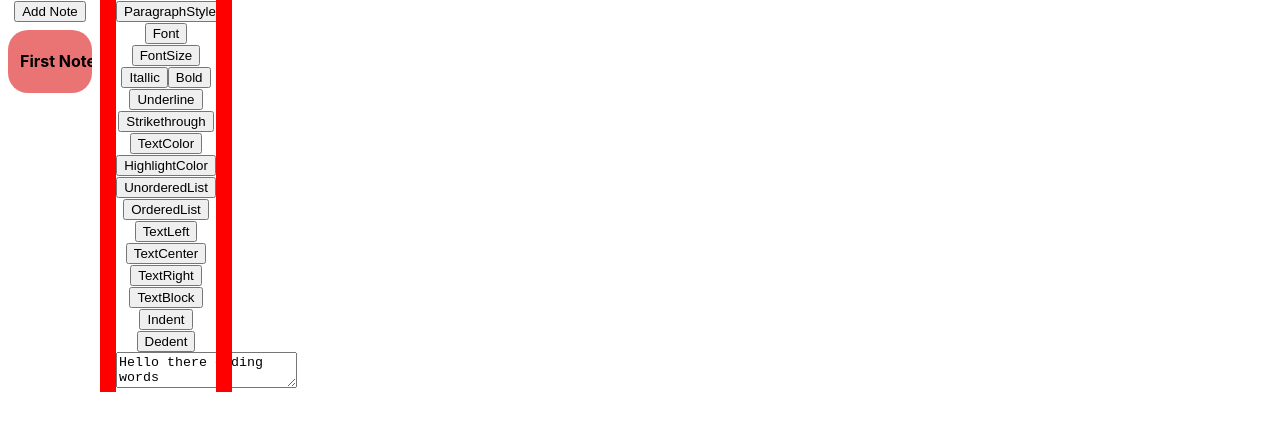
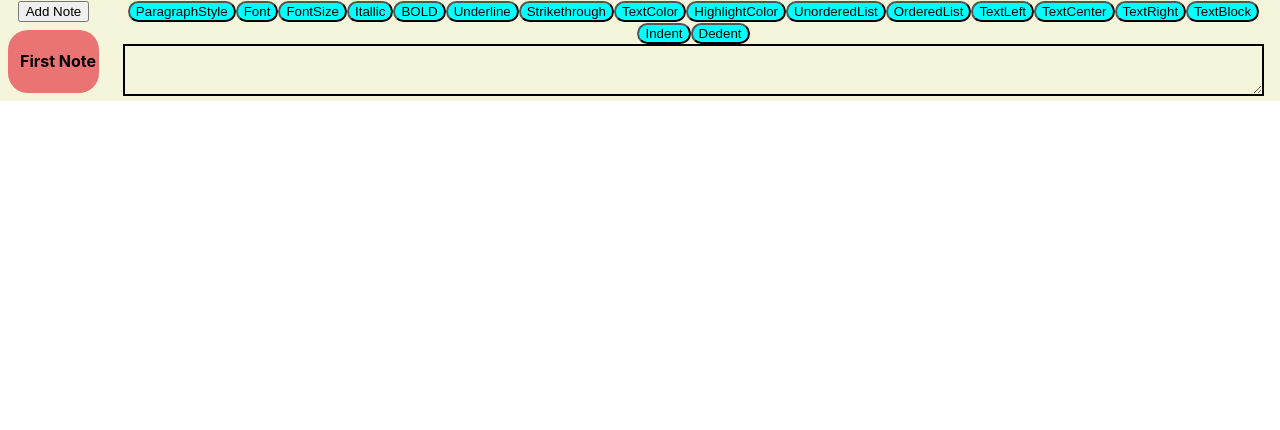
Before and after one commit to dugramen/rich-notes, a React (Create React App) app: page / in a window 1280 px wide. Shown: the top 430 px of the page. Built offline with nearby package versions, Linux system fonts and the light colour scheme.

Commit message:
Resizable Panel working

```diff
--- a/package.json
+++ b/package.json
@@ -6,9 +6,11 @@
     "@testing-library/jest-dom": "^5.16.4",
     "@testing-library/react": "^13.3.0",
     "@testing-library/user-event": "^13.5.0",
+    "draft-js": "^0.11.7",
     "react": "^18.2.0",
     "react-dom": "^18.2.0",
-    "react-scripts": "5.0.1",
+    "react-scripts": "^5.0.1",
+    "react-split-pane": "^0.1.92",
     "web-vitals": "^2.1.4"
   },
   "scripts": {
--- a/public/index.html
+++ b/public/index.html
@@ -5,6 +5,7 @@
     <link rel="icon" href="%PUBLIC_URL%/favicon.ico" />
     <meta name="viewport" content="width=device-width, initial-scale=1" />
     <meta name="theme-color" content="#000000" />
+    <meta charset="utf-8" />
     <meta
       name="description"
       content="Web site created using create-react-app"
--- a/src/App.css
+++ b/src/App.css
@@ -1,8 +1,14 @@
+html, body {
+  height: 100%;
+}
+
 .App {
   text-align: center;
+  height: 100%;
 }
 
 .App-body {
   display: flex;
   flex-direction: row;
+  align-items: stretch;
 }
--- a/src/App.js
+++ b/src/App.js
@@ -1,9 +1,10 @@
-import logo from './logo.svg';
+import ReactDOM from 'react-dom';
 import './App.css';
 import NoteList from './components/NoteList/NoteList';
 import Writer from './components/Writer/Writer';
 import Header from './components/Header/Header';
 import ResizablePanel from './components/ResizablePanel/ResizablePanel.js';
+import SplitPane from 'react-split-pane';
 
 function App() {
   console.log(<div>
@@ -21,4 +22,5 @@ function App() {
   );
 }
 
+// ReactDOM.render(<App/>, document.getElementById("root"))
 export default App;
--- a/src/components/NoteList/Note.css
+++ b/src/components/NoteList/Note.css
@@ -39,15 +39,16 @@
 }
 
 .note-item > :first-child {
-
+    flex-grow: 1;
     overflow: hidden;
     text-overflow: clip;
     white-space: nowrap;
     flex-shrink: 1;
+    text-align: left;
 }
 
 .note-item button {
-    flex-grow: 1;
+    flex-grow: 0;
     flex-shrink: 0;
     border: none;
     /* height: 100%; */
--- a/src/components/ResizablePanel/ResizablePanel.css
+++ b/src/components/ResizablePanel/ResizablePanel.css
@@ -3,12 +3,21 @@
     max-width: 100%;
     display: flex;
     flex-direction: row;
+    /* justify-content: stretch; */
+    background-color: beige;
+}
+
+.resizable-panel:last-child {
+    width: 100%;
 }
 
 .divider {
     flex: 0;
     min-width: 16px;
     min-height: 100%;
-    background-color: red;
     cursor: w-resize;
 }
+
+.divider:hover {
+    background-color: gray;
+}
--- a/src/components/ResizablePanel/ResizablePanel.js
+++ b/src/components/ResizablePanel/ResizablePanel.js
@@ -32,7 +32,7 @@ export default function ResizablePanel({children}) {
     for (let i = 0; i < children.length ; i++) {
         childrenWithBreaks.push(<div
             ref={refWidths.current[i]}
-            style={{width: `${widths[i]}px`}}
+            style={{minWidth: `${widths[i]}px`}}
             >
                 {children[i]}
         </div>)
@@ -51,6 +51,7 @@ export default function ResizablePanel({children}) {
 
     function resize(event, i) {
         if (isPressed.current) {
+            event.stopPropagation()
             setWidths(oldWidths => oldWidths.map((w, _i) => _i === i? w + event.movementX: w))
         }
     }
--- a/src/components/Writer/Writer.css
+++ b/src/components/Writer/Writer.css
@@ -0,0 +1,16 @@
+div.DraftEditor-root {
+    padding: 14px;
+    border: 2px black solid;
+    resize: both;
+    overflow: auto;
+}
+
+div.DraftEditor-editorContainer,
+div.public-DraftEditor-content {
+  height: 100%;
+}
+
+.tool-container button {
+    border-radius: 20px;
+    background-color: aqua;
+}
--- a/src/components/Writer/Writer.js
+++ b/src/components/Writer/Writer.js
@@ -1,23 +1,46 @@
 import React from "react";
 import './Writer.css';
+import { Editor, EditorState, RichUtils } from "draft-js";
 
 export default function Writer(props) {
+    const [editorState, setEditorState] = React.useState(
+        () => EditorState.createEmpty(),
+    );
+
     const tools = [
         ['ParagraphStyle', 'Font', 'FontSize'],
-        ['Itallic', 'Bold', 'Underline', 'Strikethrough'],
+        ['Itallic', 'BOLD', 'Underline', 'Strikethrough'],
         ['TextColor', 'HighlightColor'],
         ['UnorderedList', 'OrderedList'],
         ['TextLeft', 'TextCenter', 'TextRight', 'TextBlock'],
         ['Indent', 'Dedent']
     ]
-    const toolButtons = tools.map(section => section.map(tool => <button key = {tool}>
+    const toolButtons = tools.map(section => section.map(tool => <button
+        key = {tool}
+        onClick={(event) => handleClick(event, tool)}
+        // onClick={() => document.execCommand(tool)}
+        >
         {tool}
     </button>))
+
+    function handleClick(event, tool) {
+        console.log(tool)
+        event.preventDefault()
+        const nextState = RichUtils.toggleInlineStyle(editorState, tool.toUpperCase());
+        setEditorState(nextState)
+    }
+
 
     return (<div>
         <div className="tool-container">
             {toolButtons}
         </div>
-        <textarea>Hello there ending words</textarea>
+        {/* <textarea>Hello there ending words</textarea> */}
+        <Editor
+            className="draftjs"
+            editorState={editorState}
+            onChange={setEditorState}
+        />
+        {/* <div contentEditable={true}>Hello <b>poo this is the grates</b> goodness</div> */}
     </div>)
 }
```
Also changed, not shown: 1 other file (tests, documents, lock files or other folders).
